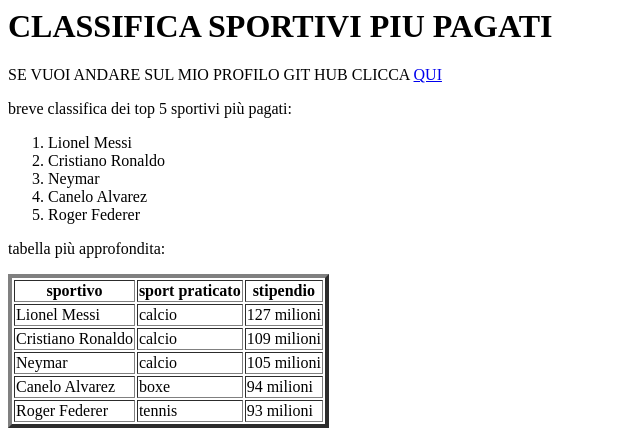
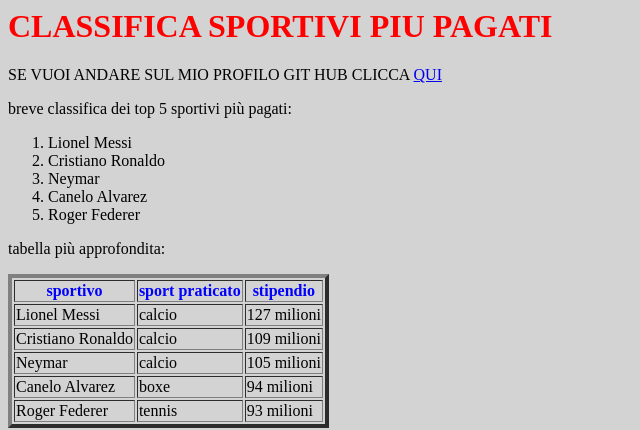
Before and after one commit to TommasoVaccari/TommasoVaccari.github.io, a plain HTML site: page index.html in a window 1280 px wide. Shown: the top 430 px of the page, without its empty margins (0-640 px from the left). Drawn offline with Linux system fonts and the light colour scheme.

Commit message:
modificato index

```diff
--- a/index.html
+++ b/index.html
@@ -7,7 +7,7 @@
 	    <title>
 	       sportivi più pagati
 	    </title>
-        <link  href = " file.css " type = " text / css " rel = " stylesheet ">
+        <link  href = "file.css" rel = "stylesheet">
 
 
     </head>
```
